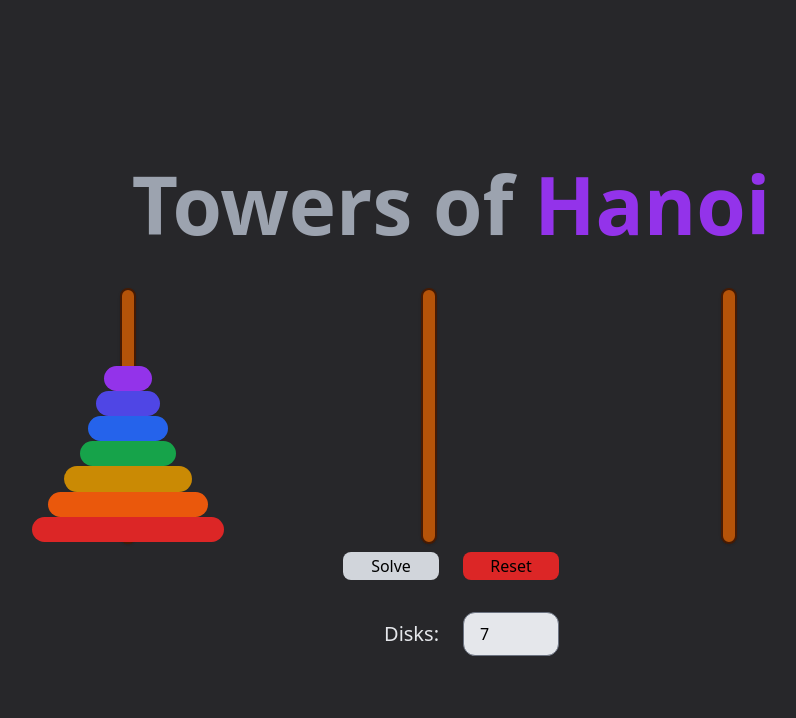
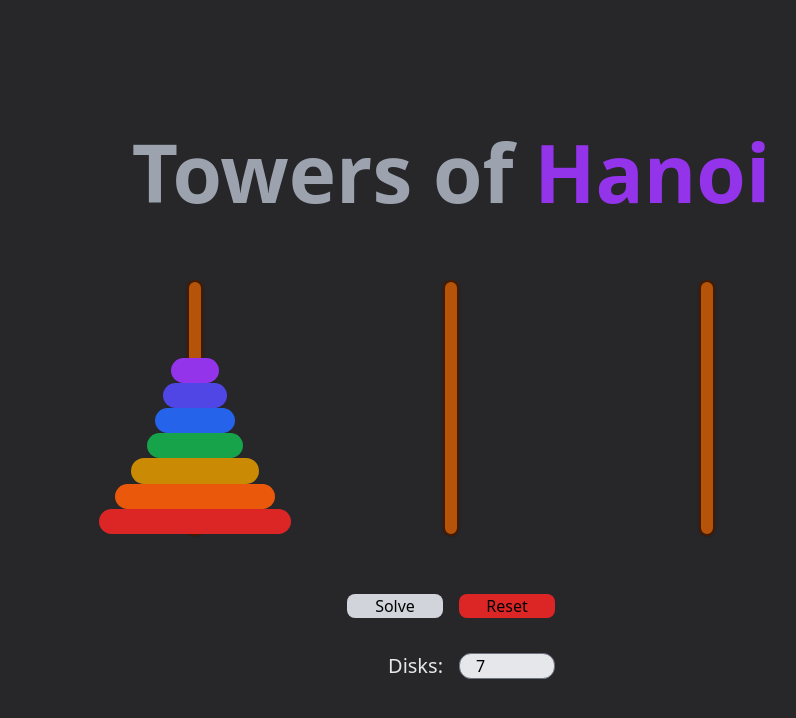
Before and after one commit to regulated/hanoi, a Next.js app: page / in a window 1280 px wide. Shown: the top 718 px of the page, without its empty margins (189-985 px from the left). Built offline with nearby package versions, Linux system fonts and the light colour scheme.

Commit message:
fixed spacing on large screen

```diff
--- a/src/pages/index.tsx
+++ b/src/pages/index.tsx
@@ -4,7 +4,8 @@ import {
   appContainer,
   title,
   input,
-  /* purple, body,*/ grid,
+  grid,
+	buttons,
 } from "../styles/home-styles";
 import Pillar from "../components/pillar";
 
@@ -149,7 +150,7 @@ export default function Home() {
           <Pillar disks={stackB} />
           <Pillar disks={stackC} />
         </div>
-        <div className="align-center grid grid-cols-2 grid-rows-2 justify-center gap-6">
+        <div className={buttons}>
           <button
             className="my-2 rounded-lg bg-gray-300 px-2"
             onClick={() => {
--- a/src/styles/home-styles.ts
+++ b/src/styles/home-styles.ts
@@ -2,8 +2,9 @@
 export const appContainer =
   "container bg-zinc-800 flex flex-col items-center justify-center min-h-screen min-w-full";
 export const title =
-  "text-5xl md:text-[5rem] leading-normal font-extrabold text-gray-400";
+  "text-5xl md:text-[5rem] leading-normal font-extrabold text-gray-400 mb-12";
 export const purple = "text-purple-300";
 export const body = "text-2xl text-gray-700";
-export const grid = "grid gap-12 pt-3 mt-3 text-center md:grid-cols-3 lg:w-2/3";
+export const grid = "grid gap-12 items-center justify-center md:grid-cols-3";
 export const input = "form-input w-24 py-0 px-4 m-0 rounded-xl bg-gray-200";
+export const buttons = "align-center grid grid-cols-2 grid-rows-2 justify-center items-center gap-4 mt-12"
```
